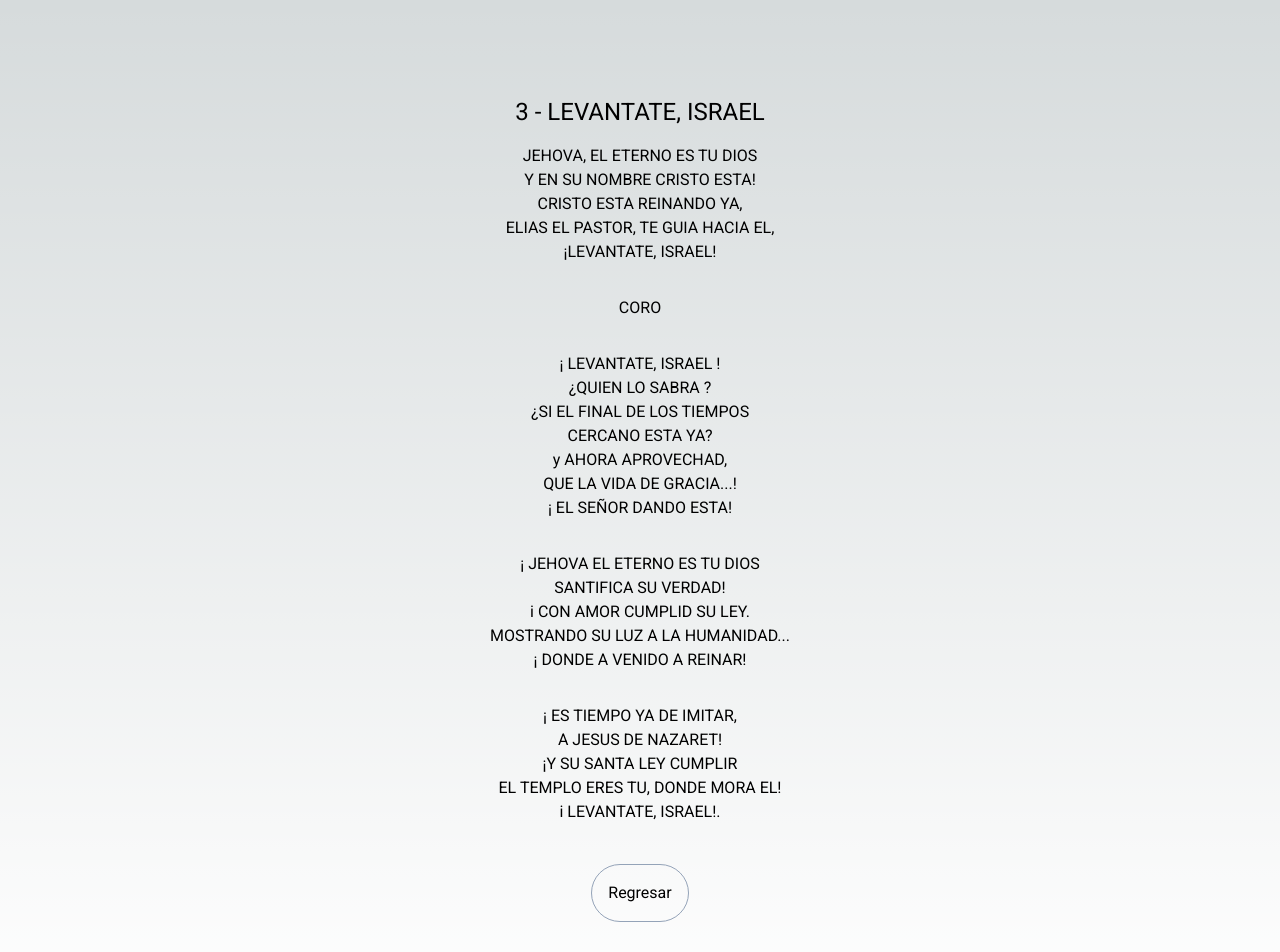
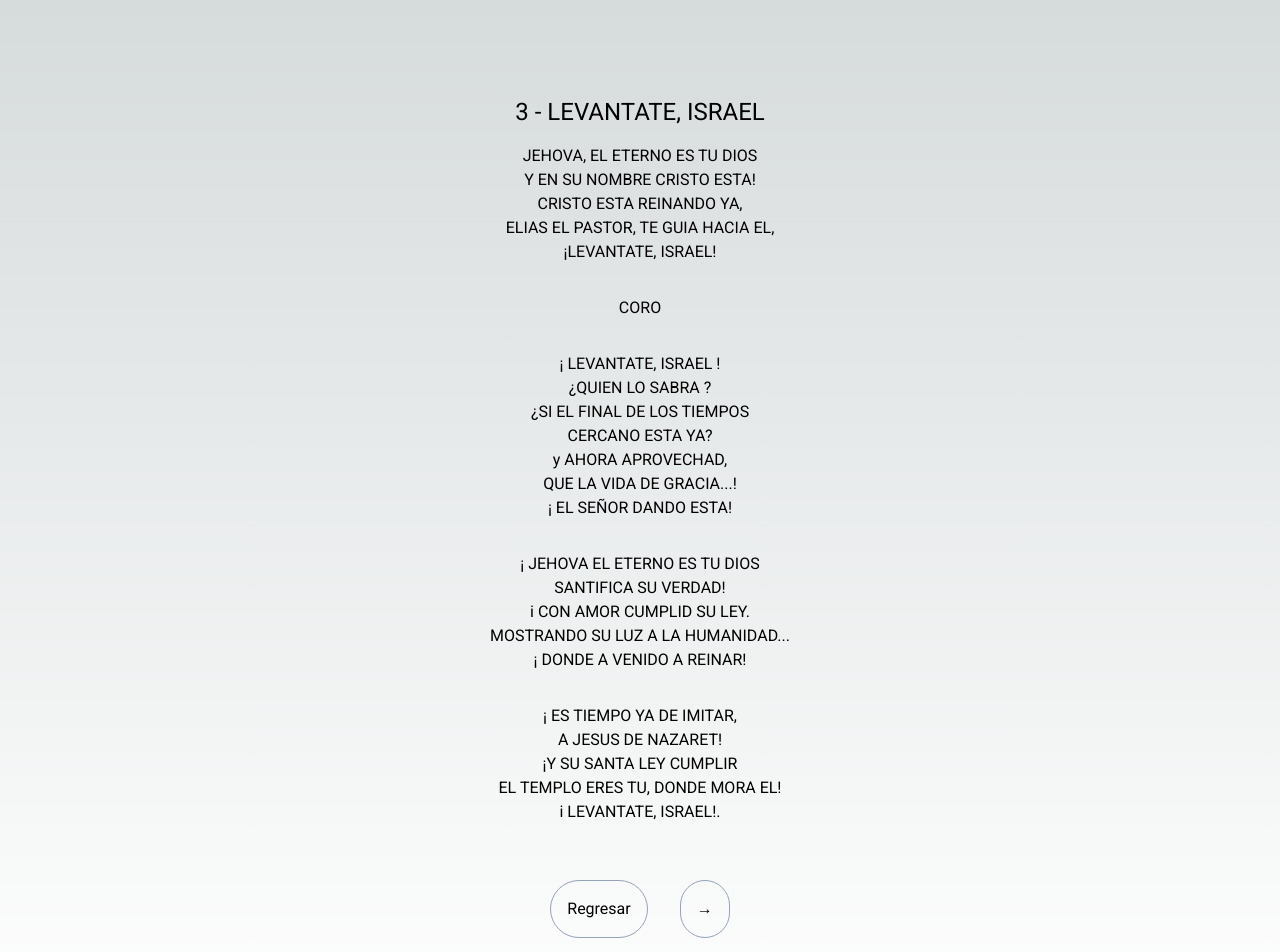
Before and after one commit to xphonse/sexto-sello, a Next.js app in the folder packages/nestjs/: page /canto/3 in a window 1280 px wide. Shown: the top 952 px of the page. Built offline with nearby package versions, Linux system fonts and the light colour scheme.

Commit message:
feat: Add next and prev buttons

```diff
--- a/packages/nestjs/app/canto/[page]/page.tsx
+++ b/packages/nestjs/app/canto/[page]/page.tsx
@@ -13,8 +13,12 @@ export async function generateStaticParams() {
 }
 
 export default function Page({ params }: { params: { page: string } }) {
-  const choir = CHOIRS.find((o) => o.page === params.page);
+  const choirIndex = CHOIRS.findIndex((o) => o.page === params.page);
+  const choir = CHOIRS[choirIndex];
   if (!choir) return <div></div>;
+
+  const prevChoir = CHOIRS[choirIndex - 1];
+  const nextChoir = CHOIRS[choirIndex + 1];
 
   return (
       <main
@@ -33,7 +37,11 @@ export default function Page({ params }: { params: { page: string } }) {
               ))}
             </Paragraph>
         ))}
+        <div className="flex space-x-4 mt-4">
+          {prevChoir && <Button text="←" url={`/canto/${prevChoir.page}`} />}
           <Button text="Regresar" url="/canto" />
+          {nextChoir && <Button text="→" url={`/canto/${nextChoir.page}`} />}
+        </div>
       </main>
   );
 }
--- a/packages/nestjs/app/oracion/[page]/page.tsx
+++ b/packages/nestjs/app/oracion/[page]/page.tsx
@@ -13,8 +13,12 @@ export async function generateStaticParams() {
 }
 
 export default function Page({ params }: { params: { page: string } }) {
-  const prayer = PRAYERS.find((p) => p.page === params.page);
+  const prayerIndex = PRAYERS.findIndex((p) => p.page === params.page);
+  const prayer = PRAYERS[prayerIndex];
   if (!prayer) return <div></div>;
+
+  const prevPrayer = PRAYERS[prayerIndex - 1];
+  const nextPrayer = PRAYERS[prayerIndex + 1];
 
   return (
       <main
@@ -30,7 +34,12 @@ export default function Page({ params }: { params: { page: string } }) {
               ))}
             </Paragraph>
         ))}
+
+        <div className="flex space-x-4 mt-4">
+          {prevPrayer && <Button text="←" url={`/oracion/${prevPrayer.page}`} />}
           <Button text="Regresar" url="/oracion" />
+          {nextPrayer && <Button text="→" url={`/oracion/${nextPrayer.page}`} />}
+        </div>
       </main>
   );
 }
```
Lines whose indentation alone changed are shown as unchanged.
